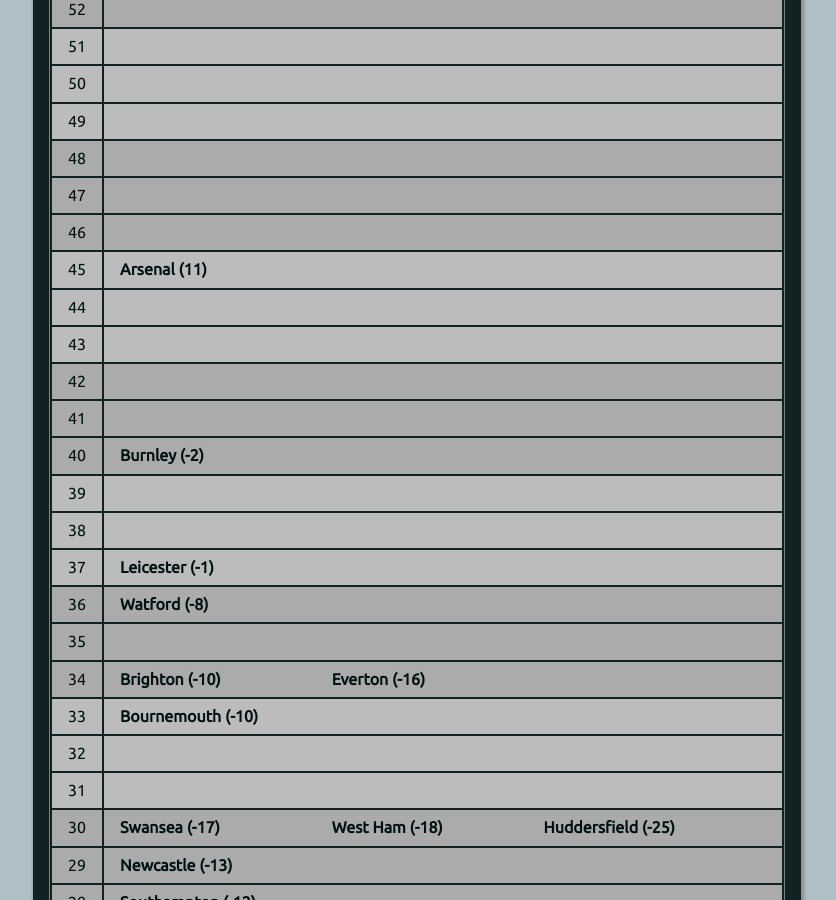
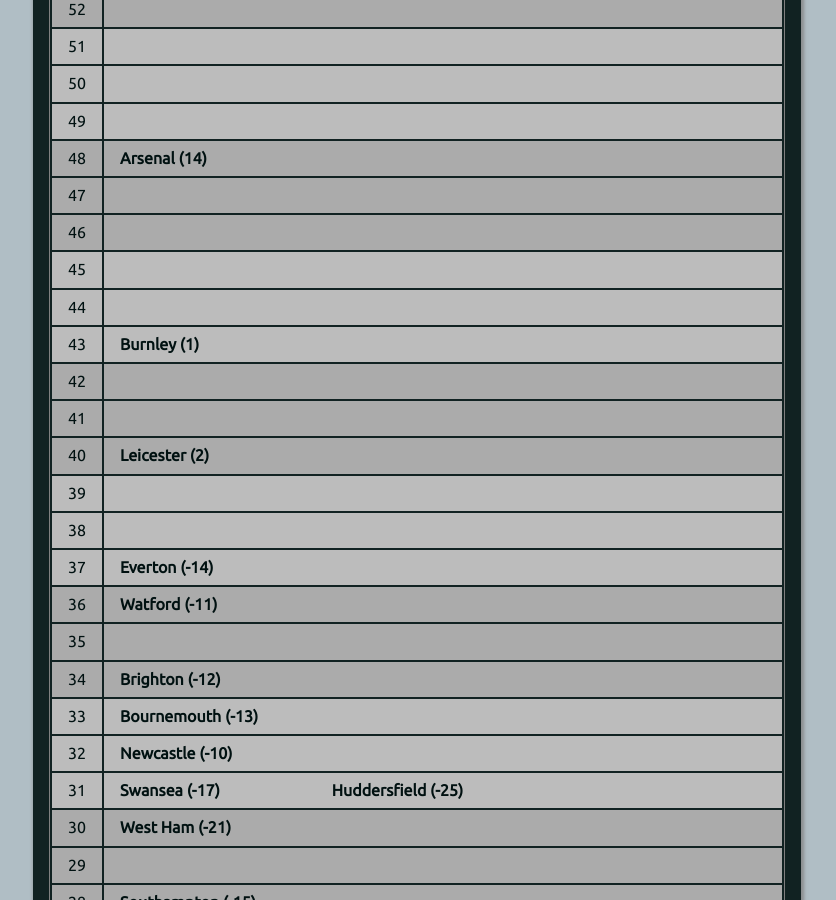
Before and after one commit to muru/muru.github.io, a Jekyll site: the page built from resources.md, in a window 1280 px wide and 900 px high, scrolled down 2619 px. Shown: the whole window, without its empty margins (223-1059 px from the left). Built offline with Jekyll 4.4.1, drawn with Linux system fonts in a browser that asks for light colours; some of the changed text lies outside the part shown.

Commit message:
updated cann-table: Mon 12 Mar 05:00:15 IST 2018

```diff
--- a/cann-table.html
+++ b/cann-table.html
@@ -69,6 +69,7 @@
 	<tr class="cann-row-1">
 		<td class="cann-point"> 65 </td>
 		<td class="cann-clubs">
+			<span class="club-name"> Man Utd (35) </span>
 		</td>
  	</tr>
 	<tr class="cann-row-1">
@@ -89,24 +90,23 @@
 	<tr class="cann-row-2">
 		<td class="cann-point"> 61 </td>
 		<td class="cann-clubs">
+			<span class="club-name"> Tottenham (34) </span>
 		</td>
  	</tr>
 	<tr class="cann-row-1">
 		<td class="cann-point"> 60 </td>
 		<td class="cann-clubs">
-			<span class="club-name"> Liverpool (35) </span>
+			<span class="club-name"> Liverpool (34) </span>
 		</td>
  	</tr>
 	<tr class="cann-row-1">
 		<td class="cann-point"> 59 </td>
 		<td class="cann-clubs">
-			<span class="club-name"> Man Utd (33) </span>
 		</td>
  	</tr>
 	<tr class="cann-row-1">
 		<td class="cann-point"> 58 </td>
 		<td class="cann-clubs">
-			<span class="club-name"> Tottenham (31) </span>
 		</td>
  	</tr>
 	<tr class="cann-row-2">
@@ -117,6 +117,7 @@
 	<tr class="cann-row-2">
 		<td class="cann-point"> 56 </td>
 		<td class="cann-clubs">
+			<span class="club-name"> Chelsea (25) </span>
 		</td>
  	</tr>
 	<tr class="cann-row-2">
@@ -132,7 +133,6 @@
 	<tr class="cann-row-1">
 		<td class="cann-point"> 53 </td>
 		<td class="cann-clubs">
-			<span class="club-name"> Chelsea (24) </span>
 		</td>
  	</tr>
 	<tr class="cann-row-1">
@@ -158,6 +158,7 @@
 	<tr class="cann-row-1">
 		<td class="cann-point"> 48 </td>
 		<td class="cann-clubs">
+			<span class="club-name"> Arsenal (14) </span>
 		</td>
  	</tr>
 	<tr class="cann-row-1">
@@ -173,7 +174,6 @@
 	<tr class="cann-row-2">
 		<td class="cann-point"> 45 </td>
 		<td class="cann-clubs">
-			<span class="club-name"> Arsenal (11) </span>
 		</td>
  	</tr>
 	<tr class="cann-row-2">
@@ -184,6 +184,7 @@
 	<tr class="cann-row-2">
 		<td class="cann-point"> 43 </td>
 		<td class="cann-clubs">
+			<span class="club-name"> Burnley (1) </span>
 		</td>
  	</tr>
 	<tr class="cann-row-1">
@@ -199,7 +200,7 @@
 	<tr class="cann-row-1">
 		<td class="cann-point"> 40 </td>
 		<td class="cann-clubs">
-			<span class="club-name"> Burnley (-2) </span>
+			<span class="club-name"> Leicester (2) </span>
 		</td>
  	</tr>
 	<tr class="cann-row-2">
@@ -215,13 +216,13 @@
 	<tr class="cann-row-2">
 		<td class="cann-point"> 37 </td>
 		<td class="cann-clubs">
-			<span class="club-name"> Leicester (-1) </span>
+			<span class="club-name"> Everton (-14) </span>
 		</td>
  	</tr>
 	<tr class="cann-row-1">
 		<td class="cann-point"> 36 </td>
 		<td class="cann-clubs">
-			<span class="club-name"> Watford (-8) </span>
+			<span class="club-name"> Watford (-11) </span>
 		</td>
  	</tr>
 	<tr class="cann-row-1">
@@ -232,50 +233,49 @@
 	<tr class="cann-row-1">
 		<td class="cann-point"> 34 </td>
 		<td class="cann-clubs">
-			<span class="club-name"> Brighton (-10) </span>
-			<span class="club-name"> Everton (-16) </span>
+			<span class="club-name"> Brighton (-12) </span>
 		</td>
  	</tr>
 	<tr class="cann-row-2">
 		<td class="cann-point"> 33 </td>
 		<td class="cann-clubs">
-			<span class="club-name"> Bournemouth (-10) </span>
+			<span class="club-name"> Bournemouth (-13) </span>
 		</td>
  	</tr>
 	<tr class="cann-row-2">
 		<td class="cann-point"> 32 </td>
 		<td class="cann-clubs">
+			<span class="club-name"> Newcastle (-10) </span>
 		</td>
  	</tr>
 	<tr class="cann-row-2">
 		<td class="cann-point"> 31 </td>
 		<td class="cann-clubs">
+			<span class="club-name"> Swansea (-17) </span>
+			<span class="club-name"> Huddersfield (-25) </span>
 		</td>
  	</tr>
 	<tr class="cann-row-1">
 		<td class="cann-point"> 30 </td>
 		<td class="cann-clubs">
-			<span class="club-name"> Swansea (-17) </span>
-			<span class="club-name"> West Ham (-18) </span>
-			<span class="club-name"> Huddersfield (-25) </span>
+			<span class="club-name"> West Ham (-21) </span>
 		</td>
  	</tr>
 	<tr class="cann-row-1">
 		<td class="cann-point"> 29 </td>
 		<td class="cann-clubs">
-			<span class="club-name"> Newcastle (-13) </span>
 		</td>
  	</tr>
 	<tr class="cann-row-1">
 		<td class="cann-point"> 28 </td>
 		<td class="cann-clubs">
-			<span class="club-name"> Southampton (-12) </span>
+			<span class="club-name"> Southampton (-15) </span>
 		</td>
  	</tr>
 	<tr class="cann-row-2">
 		<td class="cann-point"> 27 </td>
 		<td class="cann-clubs">
-			<span class="club-name"> Crystal Palace (-18) </span>
+			<span class="club-name"> Crystal Palace (-20) </span>
 			<span class="club-name"> Stoke (-26) </span>
 		</td>
  	</tr>
@@ -312,8 +312,8 @@
 	<tr class="cann-row-2">
 		<td class="cann-point"> 20 </td>
 		<td class="cann-clubs">
-			<span class="club-name"> West Brom (-21) </span>
+			<span class="club-name"> West Brom (-24) </span>
 		</td>
  	</tr>
 </table>
-<span id="cann-gen-note"> Generated on  Monday, 05 March 2018 at 05:00 IST. </span>
+<span id="cann-gen-note"> Generated on  Monday, 12 March 2018 at 05:00 IST. </span>
```
